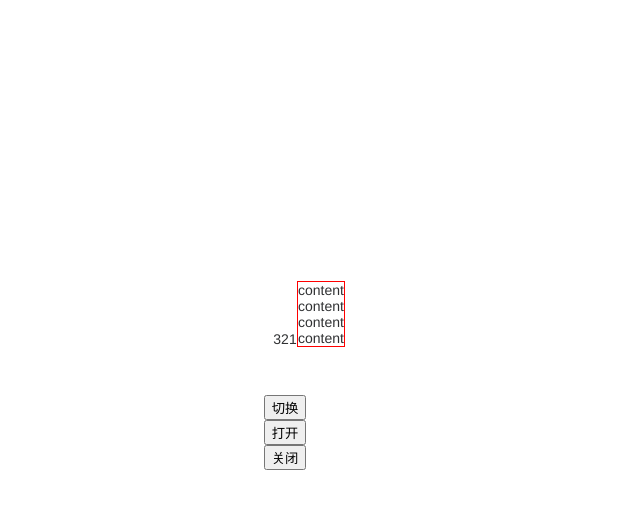
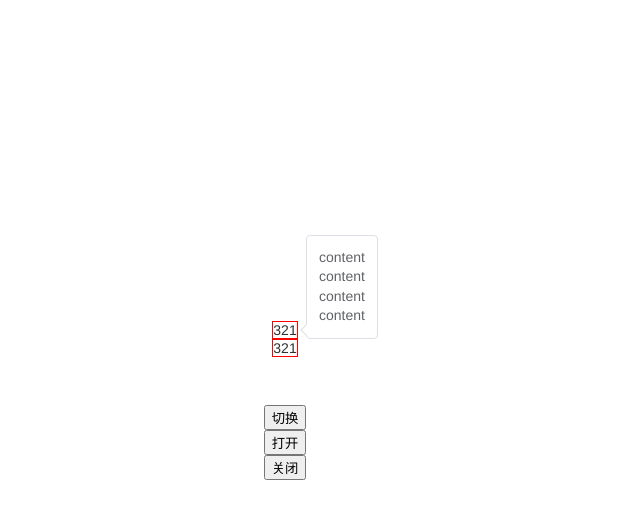
Before and after one commit to baozjj/BaoUI, a Vue app: page / in a window 1280 px wide. Both pictures are taken after a click on the button "打开". Shown: the top 518 px of the page, without its empty margins (355-995 px from the left). Built offline with nearby package versions, Linux system fonts and the light colour scheme.

Commit message:
feat: Tooltip增加样式

```diff
--- a/src/App.vue
+++ b/src/App.vue
@@ -40,12 +40,23 @@
       placement="right"
       :trigger="trigger"
       :popper-options="options"
-      :open-delay="1000"
-      :close-delay="1000"
     >
-      <div>321</div>
+      <div style="border: 1px solid red">321</div>
       <template #content>
-        <div style="border: 1px solid red">
+        <div>
+          <div>content</div>
+          <div>content</div>
+          <div>content</div>
+          <div>content</div>
+        </div>
+      </template>
+    </Tooltip>
+    <Tooltip
+      placement="left"
+    >
+      <div style="border: 1px solid red">321</div>
+      <template #content>
+        <div>
           <div>content</div>
           <div>content</div>
           <div>content</div>
--- a/src/components/Tooltip/index.vue
+++ b/src/components/Tooltip/index.vue
@@ -21,6 +21,7 @@
         <slot name="content">
           {{ content }}
         </slot>
+        <div id="arrow" data-popper-arrow></div>
       </div>
     </Transition>
   </div>
@@ -58,6 +59,14 @@ let closeTimes = 0
 const popperOptions = computed(() => {
   return {
     placement: props.placement,
+    modifiers: [
+      {
+        name: 'offset',
+        options: {
+          offset: [0, 8]
+        }
+      }
+    ],
     ...props.popperOptions
   }
 })
--- a/src/components/Tooltip/style.css
+++ b/src/components/Tooltip/style.css
@@ -1,4 +1,75 @@
 .v-tooltip {
+  --v-popover-bg-color: var(--v-bg-color-overlay);
+  --v-popover-font-size: var(--v-font-size-base);
+  --v-popover-border-color: var(--v-border-color);
+  --v-popover-padding: 12px;
+  --v-popover-border-radius: 4px;
+  display: inline-block;
+}
+
+.v-tooltip {
+  .v-tooltip__popper {
+    background: var(--v-popover-bg-color);
+    border-radius: var(--v-popover-border-radius);
+    border: 1px solid var(--v-popover-border-color);
+    padding: var(--v-popover-padding);
+    color: var(--v-text-color-regular);
+    line-height: 1.4;
+    text-align: justify;
+    font-size: var(--v-popover-font-size);
+    box-shadow: var(--v-box-shadow-light);
+    word-break: break-all;
+    box-sizing: border-box;
+    z-index: 1000;
+    #arrow,
+    #arrow::before {
+      position: absolute;
+      width: 8px;
+      height: 8px;
+      box-sizing: border-box;
+      background: var(--v-popover-bg-color);
+    }
+    #arrow {
+      visibility: hidden;
+    }
+    #arrow::before {
+      visibility: visible;
+      content: '';
+      transform: rotate(45deg);
+    }
+    &[data-popper-placement^='top'] > #arrow {
+      bottom: -5px;
+    }
+
+    &[data-popper-placement^='bottom'] > #arrow {
+      top: -5px;
+    }
+
+    &[data-popper-placement^='left'] > #arrow {
+      right: -5px;
+    }
+
+    &[data-popper-placement^='right'] > #arrow {
+      left: -5px;
+    }
+    &[data-popper-placement^='top'] > #arrow::before {
+      border-right: 1px solid var(--v-popover-border-color);
+      border-bottom: 1px solid var(--v-popover-border-color);
+    }
+    &[data-popper-placement^='bottom'] > #arrow::before {
+      border-left: 1px solid var(--v-popover-border-color);
+      border-top: 1px solid var(--v-popover-border-color);
+    }
+    &[data-popper-placement^='left'] > #arrow::before {
+      border-right: 1px solid var(--v-popover-border-color);
+      border-top: 1px solid var(--v-popover-border-color);
+    }
+    &[data-popper-placement^='right'] > #arrow::before {
+      border-left: 1px solid var(--v-popover-border-color);
+      border-bottom: 1px solid var(--v-popover-border-color);
+    }
+  }
+
   .fade-enter-active,
   .fade-leave-active {
     transition: opacity var(--v-transition-duration);
```
